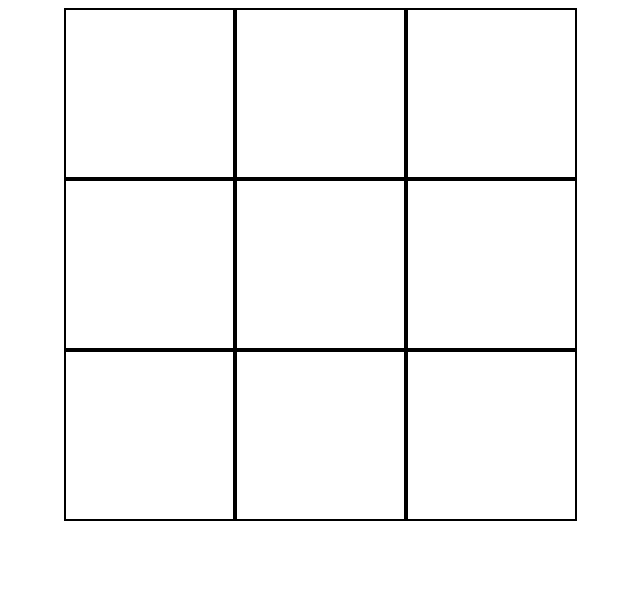
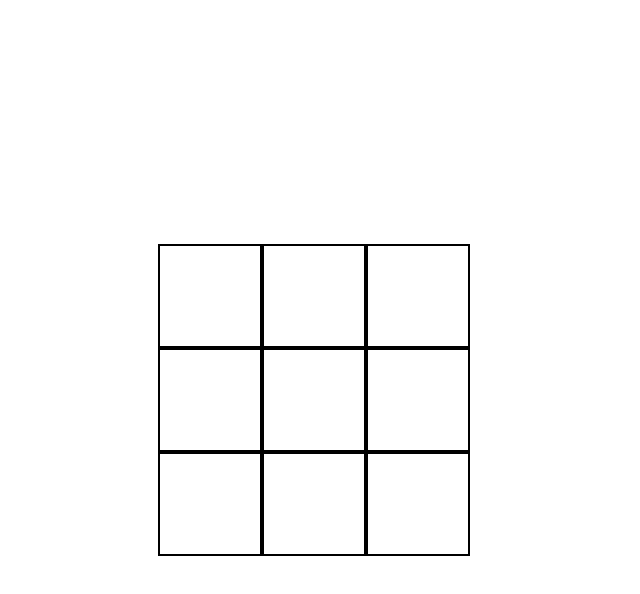
Before and after one commit to LexLeach/tic-tac-toe, a plain HTML site: page index.html in a window 1280 px wide. Shown: the whole page, without its empty margins (326-966 px from the left). Drawn offline with Linux system fonts and the light colour scheme.

Commit message:
added new html,css, started js
added fresh html and css
started js, add vars for the board and boxs and possible winning conditions, still need to add a function or for loop to check the conditions

```diff
--- a/index.html
+++ b/index.html
@@ -9,23 +9,17 @@
 </head>
 
 <body>
-    <div class="board">
-        <div class="row-top">
-            <div class="innerDiv 0"></div>
-            <div class="innerDiv 1"></div>
-            <div class="innerDiv 2"></div>
-        </div>
-        <div class="row-middle">
-            <div class="innerDiv 3"></div>
-            <div class="innerDiv 4"></div>
-            <div class="innerDiv 5"></div>
-        </div>
-        <div class="row-bottom">
-            <div class="innerDiv 6"></div>
-            <div class="innerDiv 7"></div>
-            <div class="innerDiv 8"></div>
-        </div>
-    </div>
+    <div id="board">
+        <div class="box"></div>
+        <div class="box"></div>
+        <div class="box"></div>
+        <div class="box"></div>
+        <div class="box"></div>
+        <div class="box"></div>
+        <div class="box"></div>
+        <div class="box"></div>
+        <div class="box"></div>
+      </div>
     <script src="script.js"></script>
 </body>
 
--- a/script.js
+++ b/script.js
@@ -1,18 +1,24 @@
-//-----------------------//
-//----TicTacToeBoard:----//
-//-----_____________-----//
-//-----| 0 | 1 | 2 |-----//
-//-----|---|---|---|-----//
-//-----| 3 | 4 | 5 |-----//
-//-----|---|---|---|-----//
-//-----| 6 | 7 | 8 |-----//
-// ----------------------//
-//-----Possible-wins-----//
-//----------012----------//
-//----------345----------//
-//----------678----------//
-//----------036----------//
-//----------147----------//
-//----------258----------//
-//----------048----------//
-//----------246----------//
+// 0 1 2
+// 3 4 5
+// 6 7 8
+//
+//
+//
+//
+//
+//
+//
+console.log('Beam me up, Scotty!')
+
+const board = document.getElementById('board');
+const boxs = board.querySelectorAll('.box');
+const possibleWins = [
+  [0, 1, 2],
+  [3, 4, 5],
+  [6, 7, 8],
+  [0, 3, 6],
+  [1, 4, 7],
+  [2, 5, 8],
+  [0, 4, 8],
+  [2, 4, 6]
+];
--- a/style.css
+++ b/style.css
@@ -1,17 +1,38 @@
-body {
+#board {
+    margin: auto;
     display: flex;
-    flex-direction: column;
-    align-items: center;
+    width: 312px;
+    height: 312px;
+    flex-wrap: wrap;
+    position: absolute;
+    top: 0;
+    left: 0;
+    bottom: 0;
+    right: 0;
 }
 
-.board {
-    display: flex;
-    width: 501px;
-    height: 501px;
+#board .box {
+    height: 100px;
+    width: 100px;
+    border: 2px solid black;
+    cursor: pointer;
 }
 
-.innerDiv {
-    border: 2px solid black;
-    width: 167px;
-    height: 167px;
+#board .box.x::after,
+#board .box.o::after {
+    font-size: 4.5rem;
+    position: relative;
+    left: 25px;
+    top: 10px;
 }
+
+#board .box.x::after {
+    content: 'X';
+    color: black;
+}
+
+#board .box.o::after {
+    content: 'O';
+    left: 22px;
+    color: black;
+}
```
